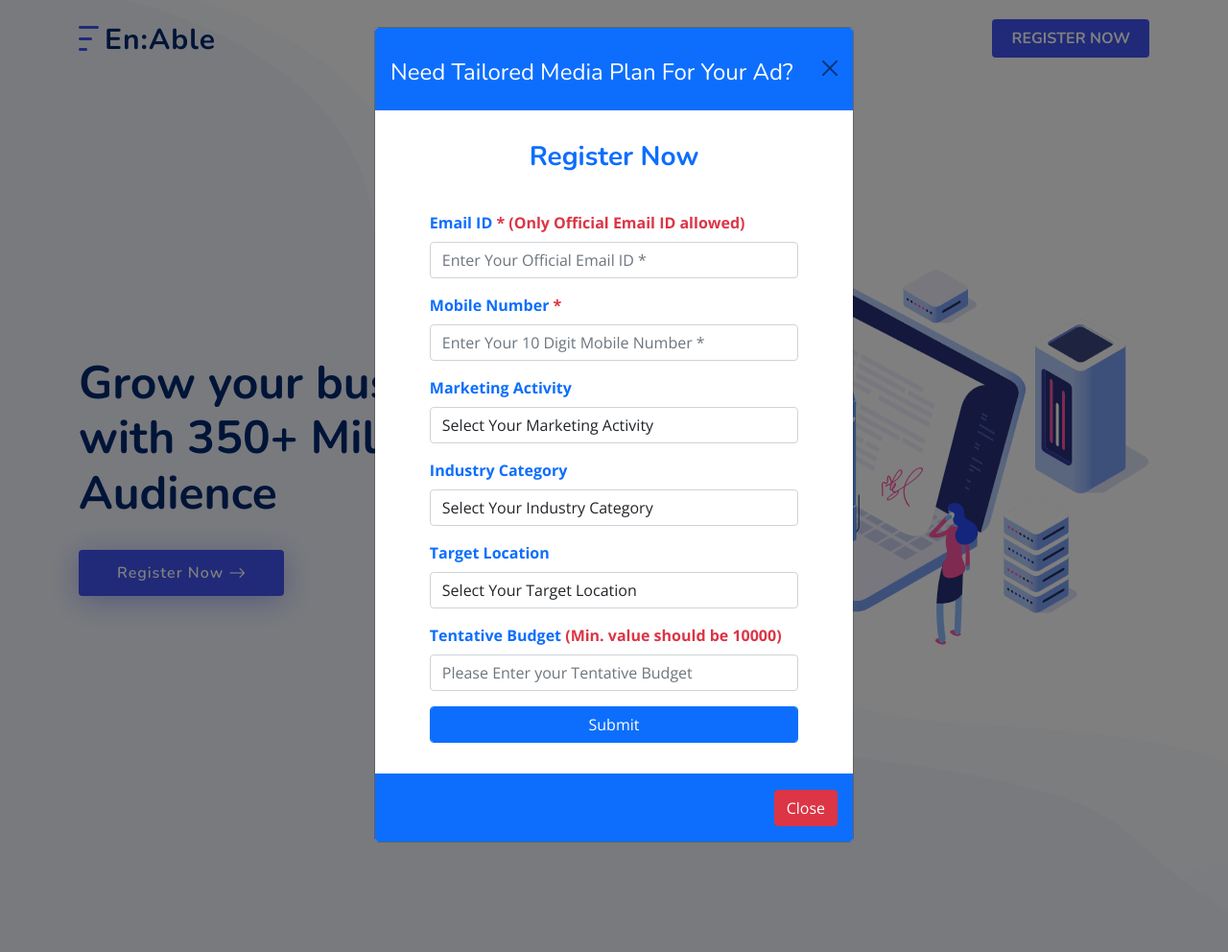
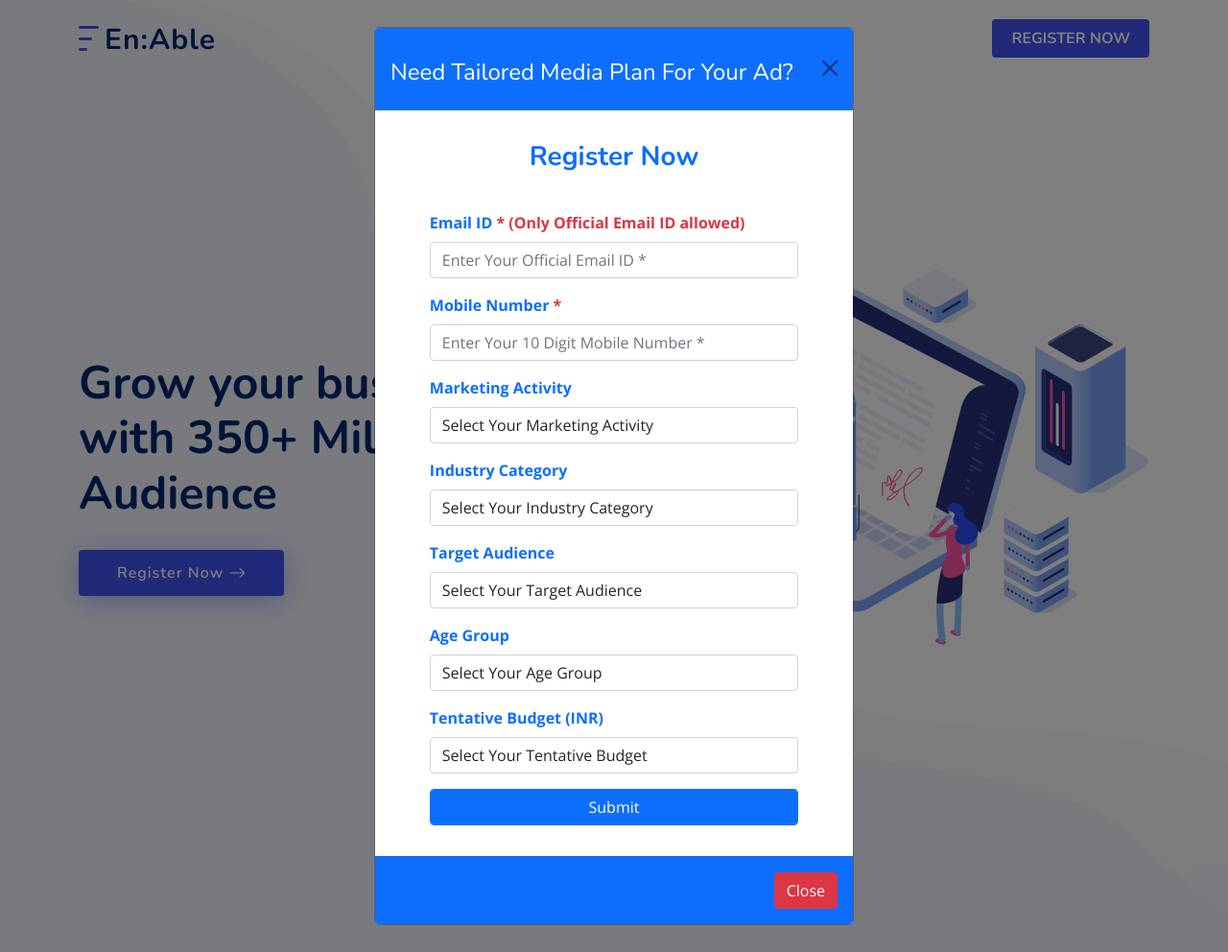
Before and after one commit to faizanwebdev/enable-new, a PHP site: page / in a window 1280 px wide. Shown: the whole page at 96% size. Run offline with PHP 8.4, Linux system fonts and the light colour scheme.

Commit message:
New logic updated on index page, process page and footer details and contact details added

```diff
--- a/index.php
+++ b/index.php
@@ -149,23 +149,35 @@
                         </div>
 
                         <div class="mb-3">
-                            <label class="form-label text-primary fw-bold">Target Location</label>
-                            <select name="location" id="location" class="form-control">
-                                <option value="">Select Your Target Location</option>
-                                <option value="PAN India">PAN India</option>
-                                <option value="Maharashtra">Maharashtra</option>
-                                <option value="Delhi">Delhi</option>
-                                <option value="Chennai">Chennai</option>
-                                <option value="Hyderabad">Hyderabad</option>
-                                <option value="Bengaluru">Bengaluru</option>
-                                <option value="Kolkata">Kolkata</option>
+                            <label class="form-label text-primary fw-bold">Target Audience</label>
+                            <select name="audience" id="audience" class="form-control">
+                                <option value="">Select Your Target Audience</option>
+                                <option value="Male">Male</option>
+                                <option value="Female">Female</option>
+                                <option value="Both">Both</option>
                             </select>
                         </div>
 
                         <div class="mb-3">
-                            <label class="form-label text-primary fw-bold">Tentative Budget <span class="text-danger"><strong>(Min. value should be 10000)</strong></span></label>
-                            <input type="number" class="form-control" name="budget" id="budget" placeholder="Please Enter your Tentative Budget" minlength="4">
-                            <span class="text-danger fw-bold" id="budget-error" style="display:none;">Budget cannot be less than 10000</span>
+                            <label class="form-label text-primary fw-bold">Age Group</label>
+                            <select name="agegroup" id="agegroup" class="form-control">
+                                <option value="">Select Your Age Group</option>
+                                <option value="18 - 25">18 - 25</option>
+                                <option value="25 - 35">25 - 35</option>
+                                <option value="35 - 45">35 - 45</option>
+                                <option vlaue="45 - 55">45 - 55</option>
+                            </select>
+                        </div>
+
+                        <div class="mb-3">
+                            <label class="form-label text-primary fw-bold">Tentative Budget (INR)</label>
+                            <select name="budget" id="budget" class="form-control">
+                                <option value="">Select Your Tentative Budget</option>
+                                <option value="10000">10,000</option>
+                                <option value="50000">50,000</option>
+                                <option value="75000">75,000</option>
+                                <option vlaue="Not Yet Decided">Not Yet Decided</option>
+                            </select>
                         </div>
 
                         <div class="mt-3">
@@ -522,7 +534,7 @@
 
         <header class="section-header">
 <!--          <h2>Features</h2>-->
-          <p>Any Specific Location You Would Like To Target</p>
+          <p>Please Select Your Target Audience</p>
         </header>
 
         <div class="row">
@@ -537,15 +549,11 @@
               <div class="col-md-12" data-aos="zoom-out" data-aos-delay="200">
                 <div class="feature-box d-flex align-items-center">
                   <i class="bi bi-check-circle"></i>
-                  <select name="location1" id="location1" class="form-control">
-                        <option value="">Select Your Target Location</option>
-                        <option value="PAN India">PAN India</option>
-                        <option value="Maharashtra">Maharashtra</option>
-                        <option value="Delhi">Delhi</option>
-                        <option value="Chennai">Chennai</option>
-                        <option value="Hyderabad">Hyderabad</option>
-                        <option value="Bengaluru">Bengaluru</option>
-                        <option value="Kolkata">Kolkata</option>
+                  <select name="audience1" id="audience1" class="form-control">
+                        <option value="">Select Your Target Audiemce</option>
+                        <option value="Male">Male</option>
+                        <option value="Female">Female</option>
+                        <option value="Both">Both</option>
                     </select>
                 </div>
               </div>
@@ -553,8 +561,26 @@
               <div class="col-md-12" data-aos="zoom-out" data-aos-delay="200">
                 <div class="feature-box d-flex align-items-center">
                   <i class="bi bi-check-circle"></i>
-                  <input type="number" class="form-control" name="budget1" id="budget1" placeholder="Please Enter your Tentative Budget" minlength="5">
-                  &nbsp;&nbsp;<p class="text-danger fw-bold" id="budget1-error" style="display:none;">Budget cannot be less than 10000</p>
+                  <select name="agegroup1" id="agegroup1" class="form-control">
+                        <option value="">Select Your Age Group</option>
+                        <option value="18 - 25">18 - 25</option>
+                        <option value="25 - 35">25 - 35</option>
+                        <option value="35 - 45">35 - 45</option>
+                        <option value="45 - 55">45 - 55</option>
+                    </select>
+                </div>
+              </div>
+
+              <div class="col-md-12" data-aos="zoom-out" data-aos-delay="200">
+                <div class="feature-box d-flex align-items-center">
+                  <i class="bi bi-check-circle"></i>
+                  <select name="budget1" id="budget1" class="form-control">
+                        <option value="">Select Your Tentative Budget (INR)</option>
+                        <option value="10000">10,000</option>
+                        <option value="50000">50,000</option>
+                        <option value="75000">75,000</option>
+                        <option value="Not Yet Decided">Not Yet Decided</option>
+                    </select>
                 </div>
               </div>
 
@@ -642,28 +668,30 @@
                 <div class="info-box">
                   <i class="bi bi-geo-alt"></i>
                   <h3>Address</h3>
-                  <p>A108 Adam Street,<br>New York, NY 535022</p>
+                  <p>904, Ellora Fiesta, Juinagar Railway Station (West), Navi Mumbai - 400705</p>
                 </div>
               </div>
+<!--
               <div class="col-md-6">
                 <div class="info-box">
                   <i class="bi bi-telephone"></i>
                   <h3>Call Us</h3>
-                  <p>+1 5589 55488 55<br>+1 6678 254445 41</p>
+                  <p><a href="tel:+919372553300">+91 9372553300</a></p>
                 </div>
               </div>
+-->
               <div class="col-md-6">
                 <div class="info-box">
                   <i class="bi bi-envelope"></i>
                   <h3>Email Us</h3>
-                  <p>info@example.com<br>contact@example.com</p>
+                  <p><a href="mailto:info@enable.onl">info@enable.onl</a></p>
                 </div>
               </div>
               <div class="col-md-6">
                 <div class="info-box">
                   <i class="bi bi-clock"></i>
                   <h3>Open Hours</h3>
-                  <p>Monday - Friday<br>9:00AM - 05:00PM</p>
+                  <p>Monday - Saturday<br>9:00AM - 09:00PM</p>
                 </div>
               </div>
             </div>
@@ -744,7 +772,7 @@
               <img src="assets/img/logo.png" alt="">
               <span>En:Able</span>
             </a>
-            <p>Cras fermentum odio eu feugiat lide par naso tierra. Justo eget nada terra videa magna derita valies darta donna mare fermentum iaculis eu non diam phasellus.</p>
+            <p>Enable is the platform that provides Tailored made marketing plans as per client’s budgets &amp; gives maximum exposure on various trending OTT platforms to get user ads featured on content that people watch regularly. </p>
             <div class="social-links mt-3">
               <a href="https://twitter.com/EnableOnl" target="_blank" class="twitter"><i class="bi bi-twitter"></i></a>
               <a href="https://www.facebook.com/EnableOnl" target="_blank" class="facebook"><i class="bi bi-facebook"></i></a>
@@ -781,11 +809,9 @@
           <div class="col-lg-3 col-md-12 footer-contact text-center text-md-start">
             <h4>Contact Us</h4>
             <p>
-              A108 Adam Street <br>
-              New York, NY 535022<br>
-              United States <br><br>
-              <strong>Phone:</strong> +1 5589 55488 55<br>
-              <strong>Email:</strong> info@example.com<br>
+              904, Ellora Fiesta, Juinagar Railway Station (West), Navi Mumbai - 400705 <br><br>
+<!--              <strong>Phone:</strong> <a href="tel:+919372553300">+91 9372553300</a><br>-->
+              <strong>Email:</strong> <a href="mailto:info@enable.onl">info@enable.onl</a><br>
             </p>
 
           </div>
@@ -943,7 +969,7 @@ function firstform(){
                 $.ajax({
                     url: 'process.php',
                     type: 'POST',
-                    data: {uid:uid,emailid1:emailid1,contact1: contact1,firstform:"firstform"},
+                    data: {uid:uid,emailid1:emailid1,contact1:contact1,firstform:"firstform"},
                     beforeSend: function(){
                       $("#firstsubmit").prop("disabled",true);
                       $("#firsthide").css({"display":"none"});
@@ -1080,16 +1106,15 @@ function thirdform(){
 
 function fourthform(){
     var uid = $(".uid").val().trim();
-    var location1 = $("#location1").val().trim();
+    var audience1 = $("#audience1").val().trim();
+    var agegroup1 = $("#agegroup1").val().trim();
     var budget1 = $("#budget1").val().trim();
 
-    if(location1 !== "" && budget1 !== ""){
-            if(budget1 >= 10000){
-                $("#budget1-error").css({"display":"none"});
+    if(audience1 !== "" || agegroup1 !== "" || budget1 !== ""){
                 $.ajax({
                     url: "process.php",
                     type: "POST",
-                    data: {uid:uid,location1:location1,budget1:budget1,fourthform:"fourthform"},
+                    data: {uid:uid,audience1:audience1,agegroup1:agegroup1,budget1:budget1,fourthform:"fourthform"},
                     success: function(data){
                         if(data == "success"){
                             alert(data);
@@ -1098,50 +1123,8 @@ function fourthform(){
                                 scrollTop: $("#team").offset().top},
                             "slow");
                             $("#budget1").val("");
-                            $("#location1").val("");
-                        }
-                        else if(data == "budgetless"){
-                            alert(data);
-                            $("#budget1").focus();
-                            $("#budget1-error").css({"display":"inline"});
-                        }
-                        else{
-                            alert(data);
-                            $("html , body").animate({
-                                scrollTop: $("#about").offset().top},
-                            'slow');
-                            $("#emailid1").focus();
-                            $("#email1-error").css({"display":"inline"});
-                            $("#email1-error").text("Please Enter Valid Email ID");
-                            $('#contact1-error').css({"display":"inline"});
-                        }
-                    }
-                });
-            }
-            else{
-                $("#budget1").focus();
-                $("#budget1-error").css({"display":"inline"});
-            }
-    }
-    if(location1 !== "" && budget1 == ""){
-                $.ajax({
-                    url: "process.php",
-                    type: "POST",
-                    data: {uid:uid,location1:location1,budget1:budget1,fourthform:"fourthform"},
-                    success: function(data){
-                        if(data == "success"){
-                            alert(data);
-                            $("#team").css({"display":"inline"});
-                            $("html, body").animate({
-                                scrollTop: $("#team").offset().top},
-                            "slow");
-                            $("#budget1").val("");
-                            $("#location1").val("");
-                        }
-                        else if(data == "budgetless"){
-                            alert(data);
-                            $("#budget1").focus();
-                            $("#budget1-error").css({"display":"inline"});
+                            $("#audience1").val("");
+                            $("#agegroup1").val("");
                         }
                         else{
                             alert(data);
@@ -1156,47 +1139,6 @@ function fourthform(){
                     }
                 });
     }
-    if(location1 == "" && budget1 !== ""){
-        if(budget1 >= 10000){
-                $("#budget1-error").css({"display":"none"});
-                $.ajax({
-                    url: "process.php",
-                    type: "POST",
-                    data: {uid:uid,location1:location1,budget1:budget1,fourthform:"fourthform"},
-                    success: function(data){
-                        if(data == "success"){
-                            alert(data);
-                            $("#team").css({"display":"inline"});
-                            $("html, body").animate({
-                                scrollTop: $("#team").offset().top},
-                            "slow");
-                            $("#budget1").val("");
-                            $("#location1").val("");
-                        }
-                        else if(data == "budgetless"){
-                            alert(data);
-                            $("#budget1").focus();
-                            $("#budget1-error").css({"display":"inline"});
-                        }
-                        else{
-                            alert(data);
-                            $("html , body").animate({
-                                scrollTop: $("#about").offset().top},
-                            'slow');
-                            $("#emailid1").focus();
-                            $("#email1-error").css({"display":"inline"});
-                            $("#email1-error").text("Please Enter Valid Email ID");
-                            $('#contact1-error').css({"display":"inline"});
-                        }
-                    }
-                });
-            }
-            else{
-                $("#budget1").focus();
-                $("#budget1-error").css({"display":"inline"});
-                return false;
-            }
-    }
     return true;
 }
 
@@ -1206,7 +1148,8 @@ function verify(){
     var contact = $('#contact').val().trim();
     var activity = $('#activity').val().trim();
     var category = $('#category').val().trim();
-    var location = $('#location').val().trim();
+    var audience = $('#audience').val().trim();
+    var agegroup = $('#agegroup').val().trim();
     var budget = $('#budget').val().trim();
 
     if(emailid !== ""){
@@ -1219,13 +1162,11 @@ function verify(){
            $('#email-error').css({"display":"none"});
            if(contact !== "" && contact.length == 10){
                $('#contact-error').css({"display":"none"});
-               if(budget !== ""){
-                   if(budget >= 10000){
-                      $('#budget-error').css({"display":"none"});
                       $.ajax({
                         url: 'process.php',
                         type: 'POST',
-                        data: {uid:uid,emailid:emailid,contact:contact,activity:activity,category:category,location:location,budget:budget,
+                        data: {uid:uid,emailid:emailid,contact:contact,activity:activity,category:category,audience:audience,
+                               agegroup:agegroup,budget:budget,
                                    btnsubmit:"btnsubmit"},
                         beforeSend: function(){
                             $("#btnsubmit").text("Submitting...");
@@ -1249,39 +1190,6 @@ function verify(){
                             "slow");
                             }
                         });
-                   }
-                   else{
-                      $('#budget').focus();
-                      $('#budget-error').css({"display":"inline"});
-                   }
-               }
-               else{
-                   $.ajax({
-                        url: 'process.php',
-                        type: 'POST',
-                        data: {uid:uid,emailid:emailid,contact:contact,activity:activity,category:category,location:location,budget:budget,
-                                   btnsubmit:"btnsubmit"},
-                       beforeSend: function(){
-                            $("#btnsubmit").prop("disabled",true);
-                        },
-                        success:function(data){
-                            alert(data);
-                            $("#team").css({"display":"inline"});
-                            $("#btnsubmit").prop("disabled",false);
-                            $("#response").addClass("alert alert-success");
-                            $("#response").text(data);
-                            setTimeout(function(){
-                              $('#modal1').modal('hide')
-                            }, 500);
-                            $("#userform").trigger("reset");
-                            $("#response").removeClass("alert alert-success");
-                            $("#response").text("");
-                            $("html, body").animate({
-                                scrollTop: $("#team").offset().top},
-                            "slow");
-                        }
-                    });
-               }
            }
            else{
                $('#contact').focus();
```
Also changed, not shown: process.php (+82 -87 lines).
